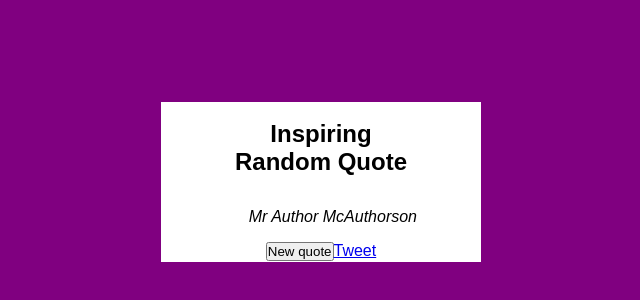
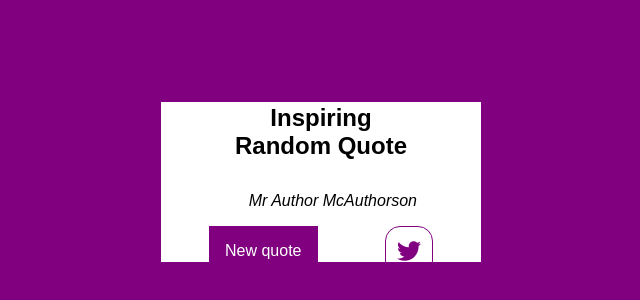
Before and after one commit to yllsson/FCC-Random-Quote-Machine, a React (Create React App) app in the folder rqm-react/: page / in a window 1280 px wide. Shown: the part 218-518 px from the top of the page, without its empty margins (319-959 px from the left). Built offline with nearby package versions, Linux system fonts and the light colour scheme.

Commit message:
add button box styles

```diff
--- a/rqm-react/public/index.html
+++ b/rqm-react/public/index.html
@@ -10,6 +10,12 @@
       content="Web site created using create-react-app"
     />
     <link rel="apple-touch-icon" href="%PUBLIC_URL%/logo192.png" />
+    <link
+      rel="stylesheet"
+      href="https://cdnjs.cloudflare.com/ajax/libs/font-awesome/5.15.1/css/all.min.css"
+      integrity="sha512-+4zCK9k+qNFUR5X+cKL9EIR+ZOhtIloNl9GIKS57V1MyNsYpYcUrUeQc9vNfzsWfV28IaLL3i96P9sdNyeRssA=="
+      crossorigin="anonymous"
+    />
     <!--
       manifest.json provides metadata used when your web app is installed on a
       user's mobile device or desktop. See https://developers.google.com/web/fundamentals/web-app-manifest/
--- a/rqm-react/src/app/buttons.jsx
+++ b/rqm-react/src/app/buttons.jsx
@@ -13,7 +13,7 @@ class Buttons extends React.Component {
           href="https://twitter.com/intent/tweet?text=So%20inspiring%21&hashtags=randomquote"
           id="tweet-quote"
         >
-          Tweet
+          <i class="fab fa-twitter"></i>
         </a>
       </div>
     );
--- a/rqm-react/src/css/style.css
+++ b/rqm-react/src/css/style.css
@@ -44,3 +44,47 @@ body {
   align-self: flex-end;
   font-style: italic;
 }
+
+#quote-box .buttons {
+  width: 100%;
+  display: flex;
+  justify-content: space-between;
+}
+
+#quote-box .buttons button {
+  background-color: purple;
+  color: #fff;
+  border: none;
+  padding: 1em;
+  font-size: 1em;
+}
+
+#quote-box .buttons button:active,
+#quote-box .buttons button:hover {
+  outline: none;
+  background-color: #4d004d;
+  color: #fff;
+}
+
+#quote-box .buttons button:active {
+  transform: scale(0.98);
+}
+
+#quote-box .buttons a {
+  text-decoration: none;
+  color: #333;
+  display: flex;
+  justify-content: center;
+  align-items: center;
+  font-size: 1.5em;
+  color: purple;
+  border: purple 1px solid;
+  border-radius: 15px;
+  padding: 0.3em;
+  width: 2em;
+}
+
+#quote-box .buttons a:hover {
+  background-color: #4d004d;
+  color: #fff;
+}
--- a/rqm-react/src/scss/style.scss
+++ b/rqm-react/src/scss/style.scss
@@ -45,4 +45,46 @@ body {
       font-style: italic;
     }
   }
+
+  .buttons {
+    width: 100%;
+    display: flex;
+    justify-content: space-between;
+
+    button {
+      background-color: $bg-color;
+      color: $primary-color;
+      border: none;
+      padding: 1em;
+      font-size: 1em;
+    }
+
+    button:active,
+    button:hover {
+      outline: none;
+      @include button-hover-colors($bg-color);
+    }
+
+    button:active {
+      transform: scale(0.98);
+    }
+
+    a {
+      text-decoration: none;
+      color: #333;
+      display: flex;
+      justify-content: center;
+      align-items: center;
+      font-size: 1.5em;
+      color: $bg-color;
+      border: $bg-color 1px solid;
+      border-radius: 15px;
+      padding: 0.3em;
+      width: 2em;
+    }
+
+    a:hover {
+      @include button-hover-colors($bg-color);
+    }
+  }
 }
```
Also changed, not shown: rqm-react/src/scss/_colors.scss (+7 -0 lines), 1 other file (tests, documents, lock files or other folders).
